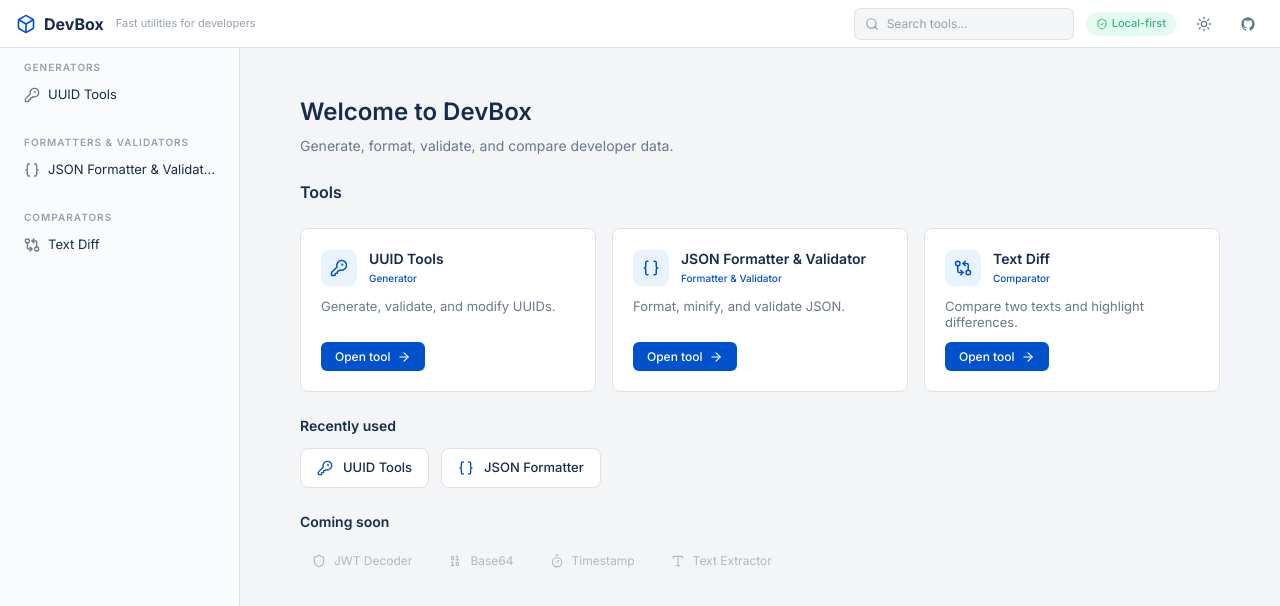
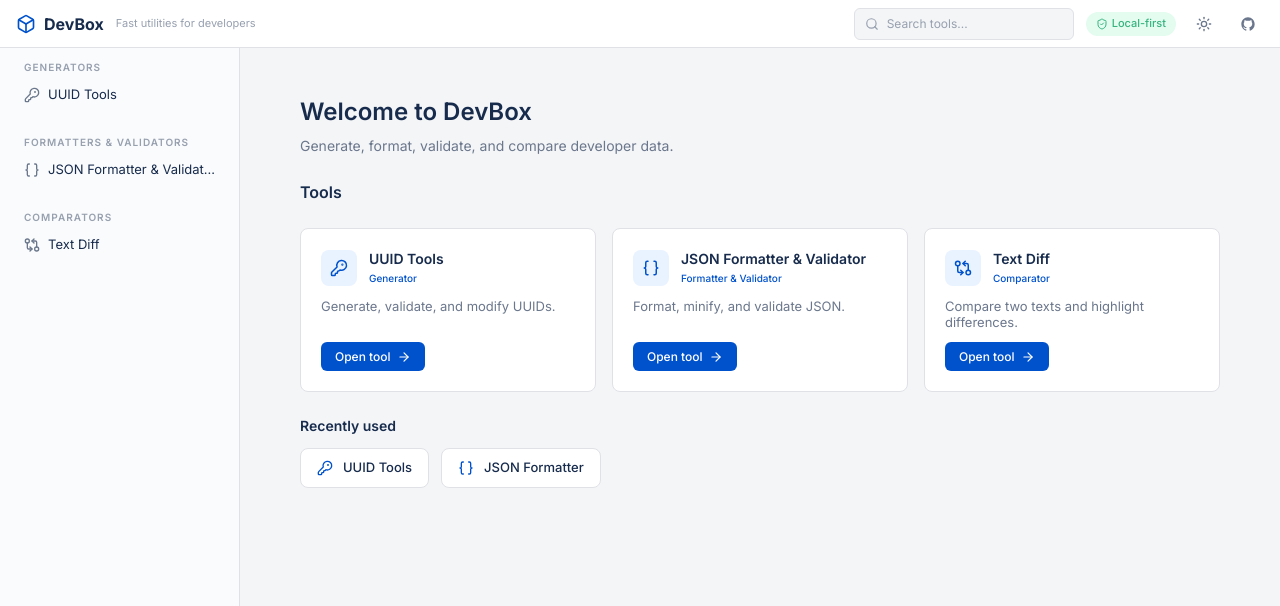
Before and after one commit to YasudaYutaka/devbox, a Next.js app: page / in a window 1280 px wide. Shown: the top 606 px of the page. Built offline with nearby package versions, Linux system fonts and the light colour scheme.

Commit message:
feat: comment coming soon

```diff
--- a/app/ui/dashboard-view.tsx
+++ b/app/ui/dashboard-view.tsx
@@ -50,7 +50,7 @@
             })}
           </div>
           <DashboardPillSection title="Recently used" items={recentlyUsedItems} />
-          <DashboardPillSection title="Coming soon" items={comingSoonItems} muted />
+          {/* <DashboardPillSection title="Coming soon" items={comingSoonItems} muted /> */}
         </div>
       </div>
     </DevBoxShell>
```
